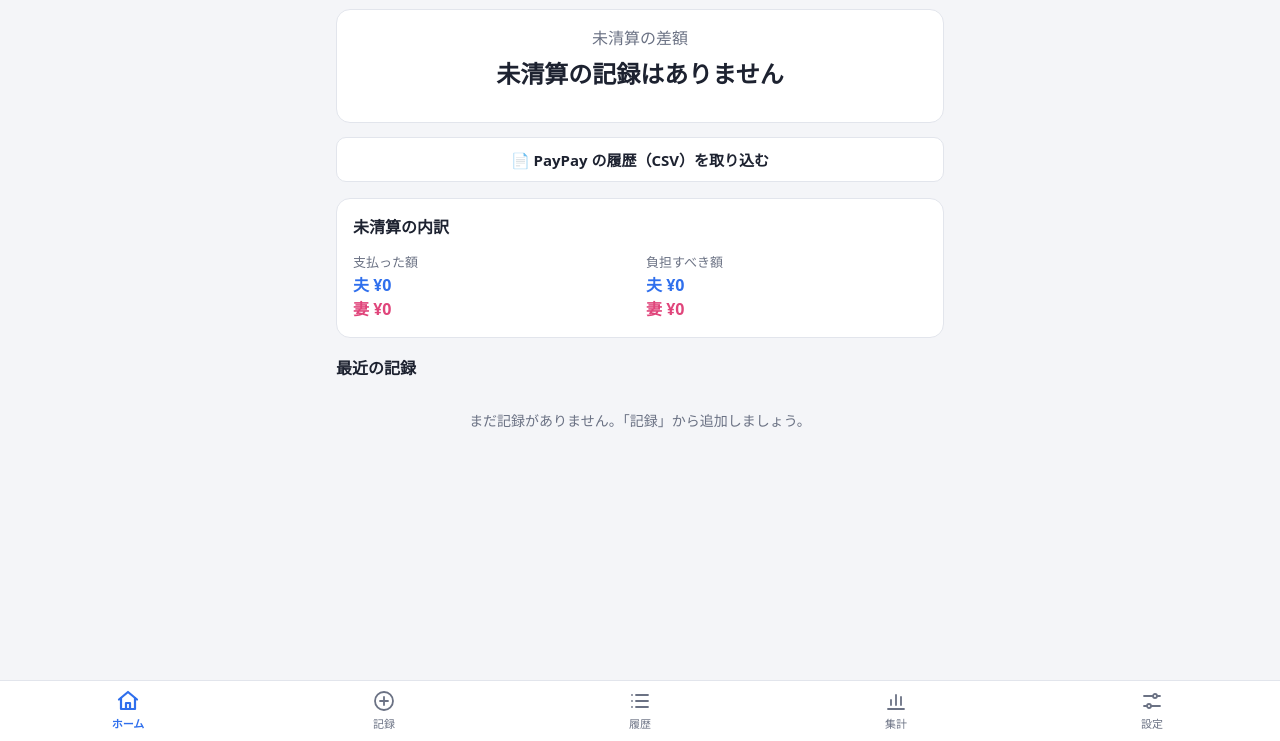
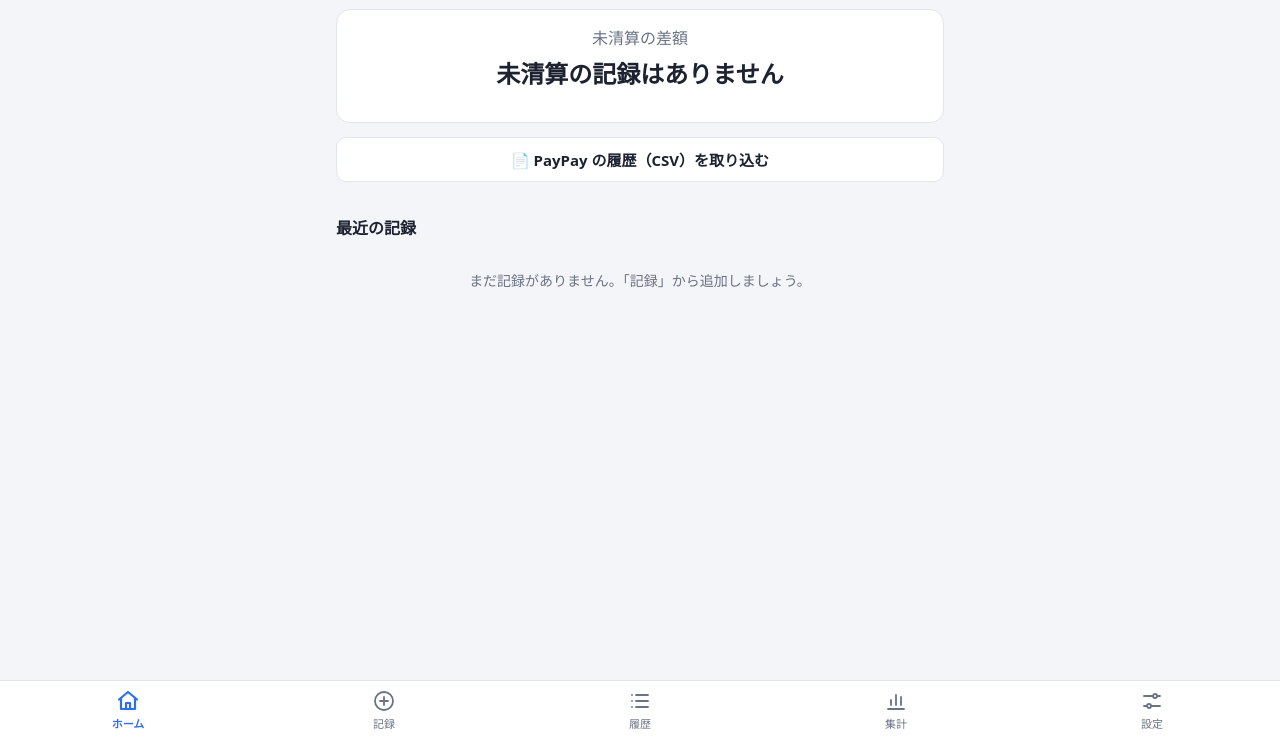
Before and after one commit to Tom457522/pay-manage, a plain HTML site: page index.html in a window 1280 px wide. Shown: the part 59-800 px from the top of the page. Drawn offline with Linux system fonts and the light colour scheme.

Commit message:
ホーム画面から「未清算の内訳」を外す
Co-Authored-By: Claude Opus 5.5 <noreply@anthropic.com>

```diff
--- a/app.js
+++ b/app.js
@@ -233,10 +233,6 @@ function renderHome() {
         <button class="btn small primary" data-settle="${ym}">清算</button>
       </div>`).join('')}`;
   $('#settle-months').querySelectorAll('[data-settle]').forEach((b) => b.addEventListener('click', () => settle(b.dataset.settle)));
-  $('#paid-a').textContent = `${name('a')} ${yen(s.paidA)}`;
-  $('#paid-b').textContent = `${name('b')} ${yen(s.paidB)}`;
-  $('#burden-a').textContent = `${name('a')} ${yen(s.burdenA)}`;
-  $('#burden-b').textContent = `${name('b')} ${yen(s.burdenB)}`;
 
   const recent = [...livePayments()].sort(byDateDesc).slice(0, 5);
   renderEntries($('#recent-list'), recent, 'まだ記録がありません。「記録」から追加しましょう。');
--- a/index.html
+++ b/index.html
@@ -9,7 +9,7 @@
   <meta name="referrer" content="no-referrer">
   <title>ふたり精算</title>
   <link rel="manifest" href="manifest.webmanifest">
-  <link rel="stylesheet" href="style.css?v=20261012d">
+  <link rel="stylesheet" href="style.css?v=20261012e">
 </head>
 <body>
   <header class="topbar">
@@ -28,14 +28,6 @@
       </div>
 
       <button class="btn full import-entry" data-open-import>📄 PayPay の履歴（CSV）を取り込む</button>
-
-      <div class="card">
-        <h2>未清算の内訳</h2>
-        <div class="stats">
-          <div><span class="muted small">支払った額</span><div id="paid-a" class="stat a"></div><div id="paid-b" class="stat b"></div></div>
-          <div><span class="muted small">負担すべき額</span><div id="burden-a" class="stat a"></div><div id="burden-b" class="stat b"></div></div>
-        </div>
-      </div>
 
       <h2 class="section-title">最近の記録</h2>
       <div id="recent-list" class="list"></div>
@@ -286,8 +278,8 @@
   <div id="toast" class="toast"></div>
 
   <script src="https://cdn.jsdelivr.net/npm/tesseract.js@5.1.1/dist/tesseract.min.js" integrity="sha384-GJqSu7vueQ9qN0E9yLPb3Wtpd7OrgK8KmYzC8T1IysG1bcvxvIO4qtYR/D3A991F" crossorigin="anonymous" defer></script>
-  <script src="firebase-config.js?v=20261012d" defer></script>
-  <script src="sync.js?v=20261012d" defer></script>
-  <script src="app.js?v=20261012d" defer></script>
+  <script src="firebase-config.js?v=20261012e" defer></script>
+  <script src="sync.js?v=20261012e" defer></script>
+  <script src="app.js?v=20261012e" defer></script>
 </body>
 </html>
--- a/style.css
+++ b/style.css
@@ -148,10 +148,6 @@ select { width: auto; margin: 0; }
 /* ホーム */
 .balance-card { text-align: center; }
 .balance-text { font-size: 24px; font-weight: 800; margin: 6px 0; }
-.stats { display: grid; grid-template-columns: 1fr 1fr; gap: 12px; }
-.stat { font-weight: 700; }
-.stat.a { color: var(--a); }
-.stat.b { color: var(--b); }
 
 .list { display: flex; flex-direction: column; gap: 8px; }
 .entry {
```
